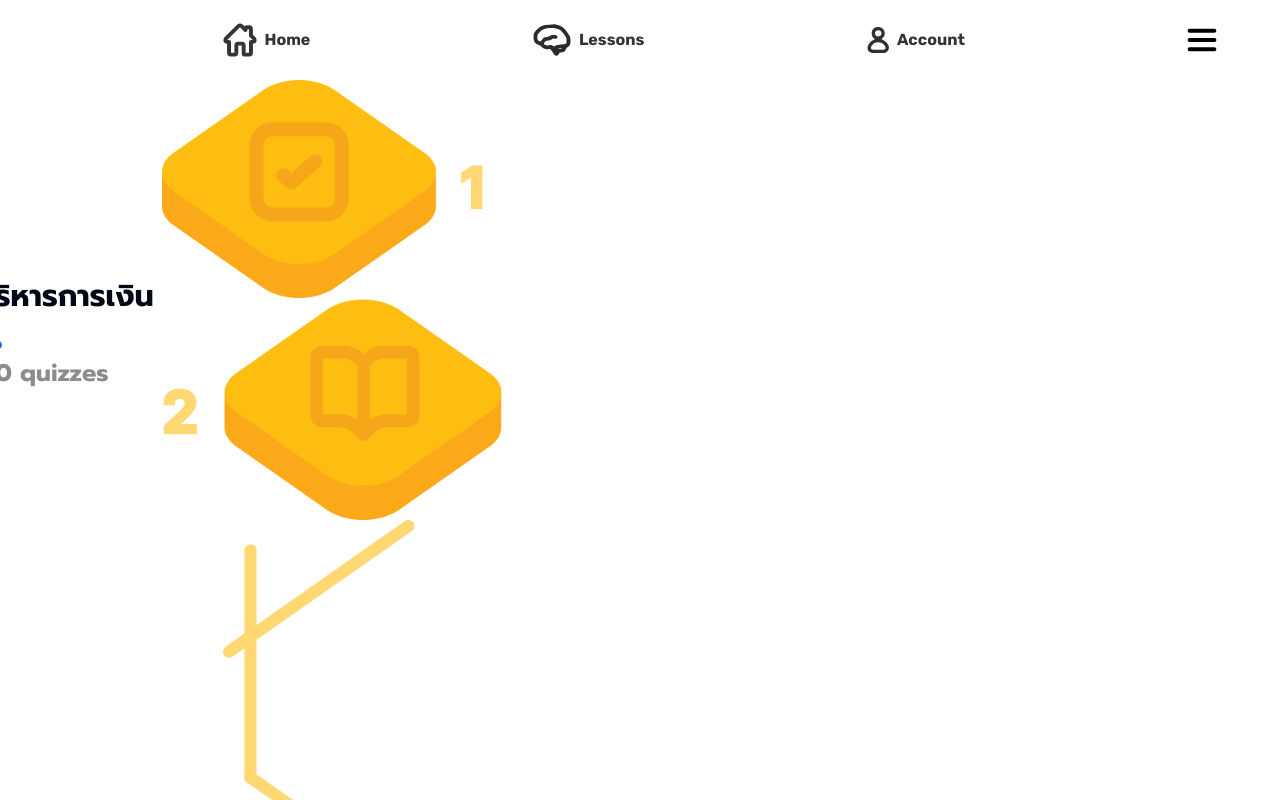
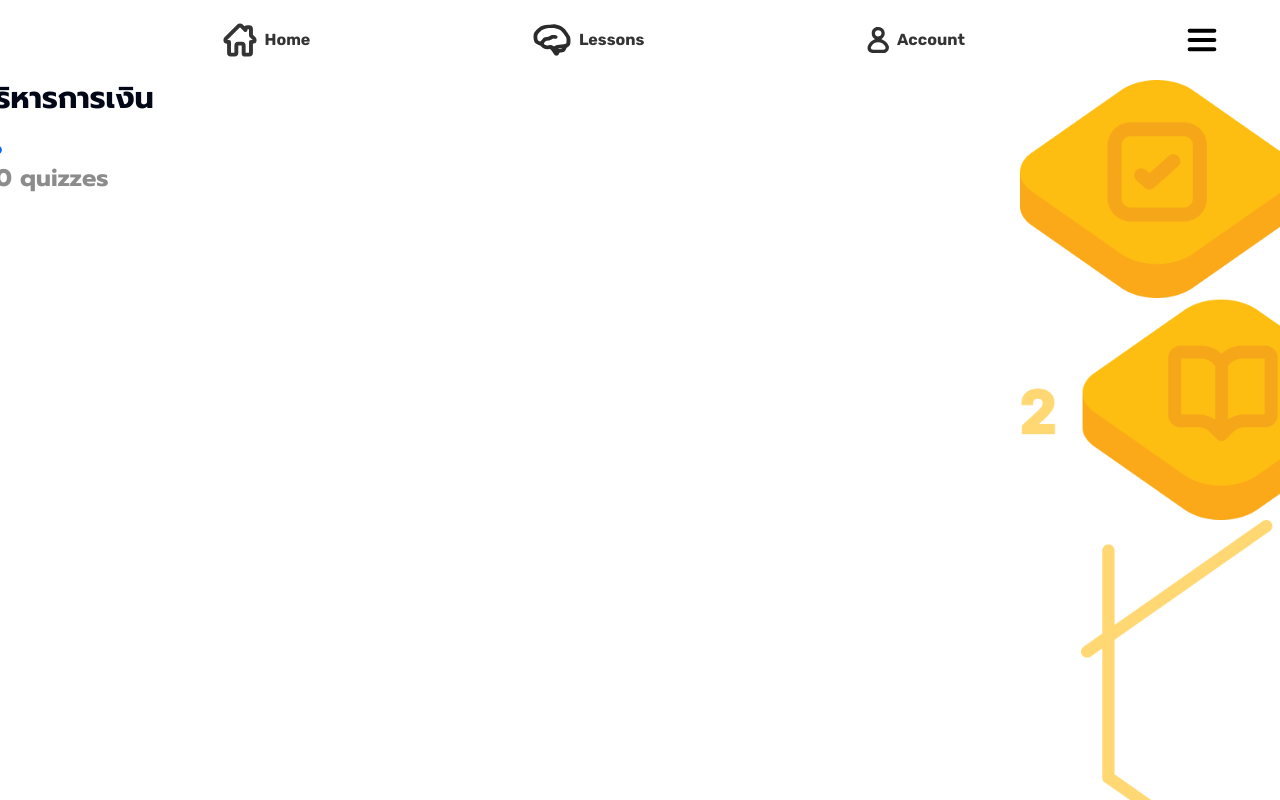
Before and after one commit to WebmasterCamp/jwc13-hackathon-jpy, a Next.js app: page /lessons in a window 1280 px wide. Shown: the top 800 px of the page. Built offline with nearby package versions, Linux system fonts and the light colour scheme.

Commit message:
fix: Add key prop to buttons in Game component and fix typo in SetLessons component

```diff
--- a/app/game/page.tsx
+++ b/app/game/page.tsx
@@ -26,8 +26,8 @@ function Game(): GameProps {
             <div className="w-full h-fit items-center justify-center flex flex-col">
                 <p className="text-4xl font-bold text-wrap text-center text-[#343434]">{currentQuiz.question}</p>
                 <div className="flex gap-6 mt-20">
-                    {currentQuiz.options.map((option) => (
-                        <button className={`text-4xl text-white p-24  ${currentQuiz.type == 'boolean' ? "bg-[#35CD4D]" : "bg-[#FBAE17]"} rounded-[36px]`} onClick={
+                    {currentQuiz.options.map((option, index) => (
+                        <button key={index} className={`text-4xl text-white p-24  ${currentQuiz.type == 'boolean' ? "bg-[#35CD4D]" : "bg-[#FBAE17]"} rounded-[36px]`} onClick={
                             () => {
                                 setSelectedOption(option)
                                 if (selectedOption === currentQuiz.answer) {
--- a/components/setLessons.tsx
+++ b/components/setLessons.tsx
@@ -9,11 +9,11 @@ const prompt = Prompt({ subsets: ["latin"], weight: ["300", "400", "500", "600",
 
 function SetLessons() {
     return (
-        <main className="min-w-[1440px] flex flex-col justify-center">
-            <div className="flex gap-2 items-center">
+        <main className="min-w-[1440px] h-full flex flex-col justify-center">
+            <div className="flex tems-center justify-between">
 
                 <div>
-                    <div className="flex items-center justify-center mb-1">
+                    <div className="flex items-centermb-1">
                         <svg width="55" height="50" viewBox="0 0 55 50" fill="none" xmlns="http://www.w3.org/2000/svg">
                             <path d="M25.9722 32.7709L18.3333 24.7501M18.3333 24.7501L25.9722 16.7292M18.3333 24.7501H36.6666" stroke="#343434" stroke-width="3.66667" stroke-linecap="round" stroke-linejoin="round" />
                         </svg>
@@ -27,7 +27,7 @@ function SetLessons() {
 
                 <div className="relative w-[340px] h-[500px]">
                      <div className="absolute">
-                        <Image src={step1} alt="step1"/>
+                        <Image className="" src={step1} alt="step1"/>
                         <Image src={step2} alt="step2"/>
                         <Image src={step3} alt="step3"/>
 
```
